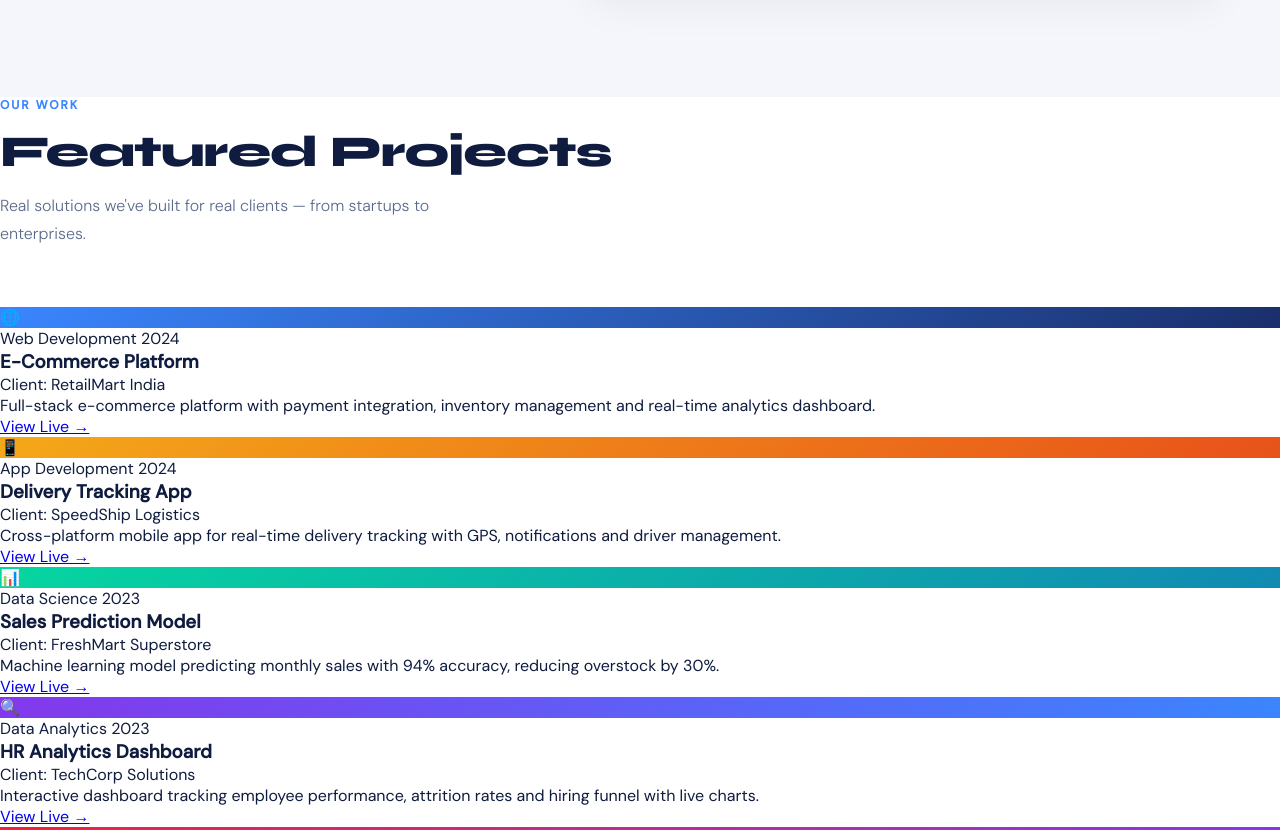
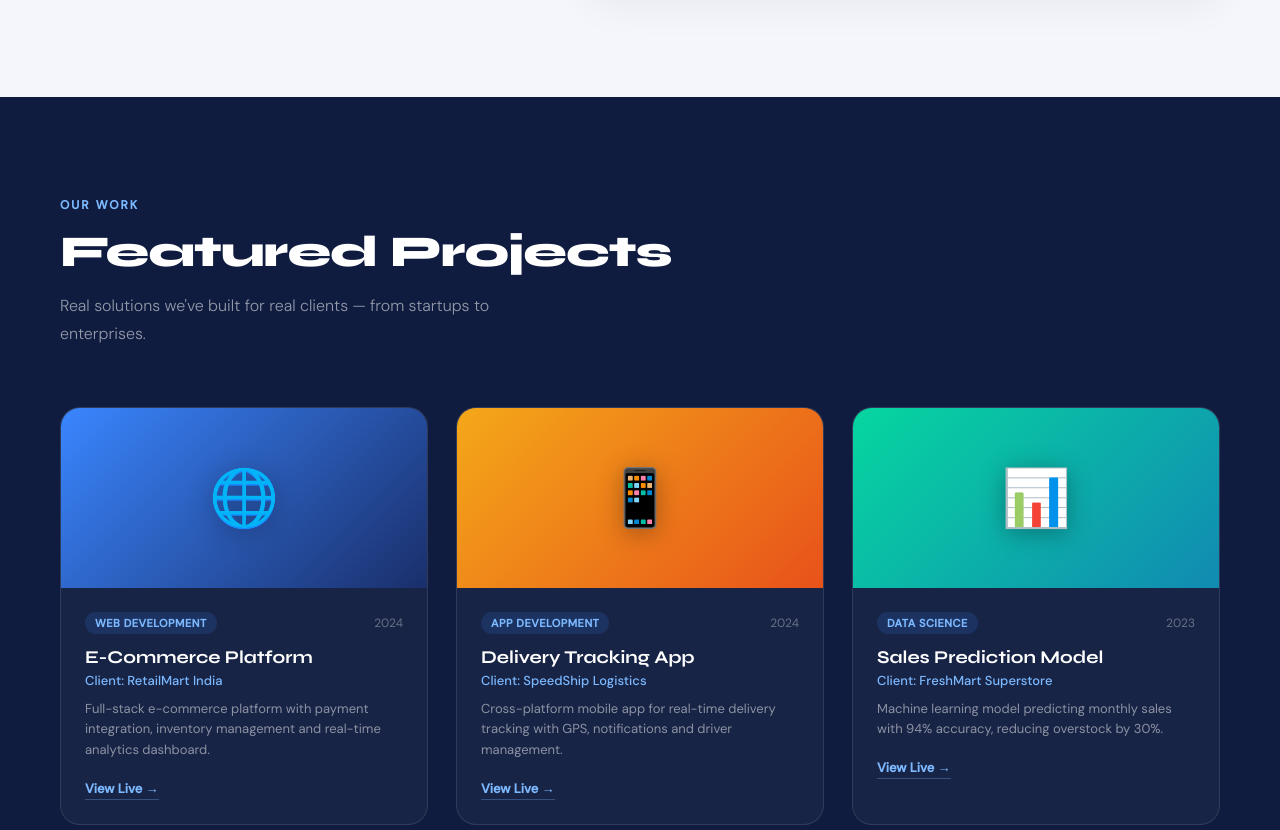
Before and after one commit to 20UPH1846/manju-company, a website: page index.html in a window 1280 px wide. Shown: the part 3153-3983 px from the top of the page. Drawn offline with Linux system fonts and the light colour scheme.

Commit message:
Update style.css

```diff
--- a/style.css
+++ b/style.css
@@ -760,3 +760,127 @@
 
   .modal-box { padding: 32px 20px; }
 }
+/* ── PROJECTS ── */
+.projects {
+  padding: 100px 60px;
+  background: var(--navy);
+}
+.projects .section-label { color: var(--accent-light); }
+.projects .section-title { color: white; }
+.projects .section-sub { color: rgba(255,255,255,0.55); margin-bottom: 60px; }
+
+.projects-grid {
+  display: grid;
+  grid-template-columns: repeat(auto-fit, minmax(320px, 1fr));
+  gap: 28px;
+}
+
+.project-card {
+  background: rgba(255,255,255,0.04);
+  border: 1px solid rgba(255,255,255,0.1);
+  border-radius: 20px;
+  overflow: hidden;
+  transition: transform 0.3s, box-shadow 0.3s;
+  cursor: pointer;
+}
+
+.project-card:hover {
+  transform: translateY(-8px);
+  box-shadow: 0 24px 60px rgba(0,0,0,0.4);
+  border-color: rgba(58,134,255,0.4);
+}
+
+.project-img {
+  height: 180px;
+  display: flex;
+  align-items: center;
+  justify-content: center;
+  position: relative;
+  overflow: hidden;
+  transition: height 0.3s;
+}
+
+.project-card:hover .project-img {
+  height: 200px;
+}
+
+.project-emoji {
+  font-size: 56px;
+  filter: drop-shadow(0 4px 12px rgba(0,0,0,0.3));
+  transition: transform 0.3s;
+}
+
+.project-card:hover .project-emoji {
+  transform: scale(1.15);
+}
+
+.project-info {
+  padding: 24px;
+}
+
+.project-meta {
+  display: flex;
+  justify-content: space-between;
+  align-items: center;
+  margin-bottom: 12px;
+}
+
+.project-category {
+  background: rgba(58,134,255,0.15);
+  color: var(--accent-light);
+  font-size: 11px;
+  font-weight: 600;
+  padding: 4px 10px;
+  border-radius: 100px;
+  letter-spacing: 0.5px;
+  text-transform: uppercase;
+}
+
+.project-year {
+  color: rgba(255,255,255,0.35);
+  font-size: 12px;
+}
+
+.project-name {
+  font-family: 'Syne', sans-serif;
+  font-size: 18px;
+  font-weight: 700;
+  color: white;
+  margin-bottom: 4px;
+}
+
+.project-client {
+  font-size: 13px;
+  color: var(--accent-light);
+  margin-bottom: 10px;
+  font-weight: 500;
+}
+
+.project-desc {
+  font-size: 13px;
+  color: rgba(255,255,255,0.5);
+  line-height: 1.6;
+  margin-bottom: 16px;
+}
+
+.project-link {
+  display: inline-block;
+  color: var(--accent-light);
+  font-size: 13px;
+  font-weight: 600;
+  text-decoration: none;
+  border-bottom: 1px solid rgba(124,185,255,0.3);
+  padding-bottom: 2px;
+  transition: color 0.2s, border-color 0.2s;
+}
+
+.project-link:hover {
+  color: white;
+  border-color: white;
+}
+
+/* Projects Navbar link */
+@media (max-width: 900px) {
+  .projects { padding: 60px 20px; }
+  .projects-grid { grid-template-columns: 1fr; }
+}
```
